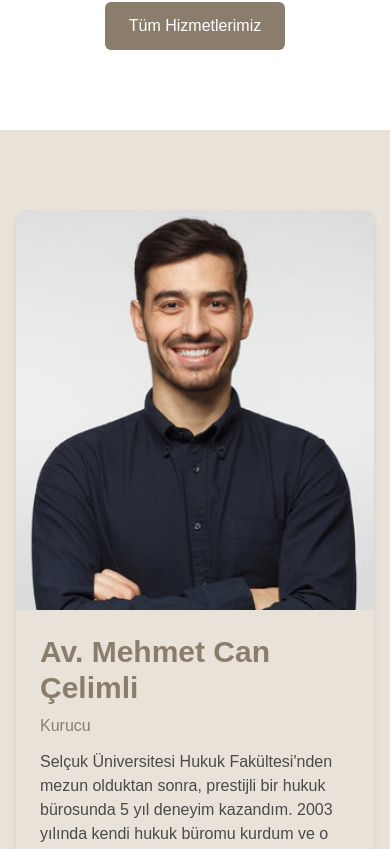
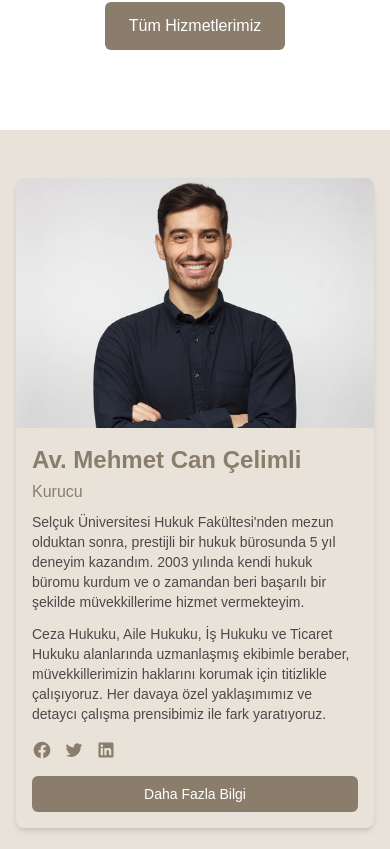
Before and after one commit to alperenavici/website, a Next.js app: page / in a window 390 px wide. Shown: the part 2090-2939 px from the top of the page. Built offline with nearby package versions, Linux system fonts and the light colour scheme; no server answers; the database is empty.

Commit message:
Update links in Home component to point to blog categories and improve layout responsiveness in various sections

```diff
--- a/src/app/blog/layout.tsx
+++ b/src/app/blog/layout.tsx
@@ -1,5 +1,5 @@
 export const metadata = {
-  title: 'Blog | Av. Mehmet Yılmaz Hukuk Bürosu',
+  title: 'Blog | Av. Mehmet Can Çelimi Hukuk Bürosu',
   description: 'Hukuki konularda bilgilendirici yazılar ve güncel hukuki gelişmeler.',
 };
 
--- a/src/app/page.tsx
+++ b/src/app/page.tsx
@@ -81,7 +81,7 @@ export default function Home() {
               <p className="text-[#4A4A4A] mb-4">
                 Ceza davalarında müvekkillerimizin haklarını korumak için titizlikle çalışıyoruz.
               </p>
-              <Link href="/services/ceza-hukuku" className="text-[#8B7D6B] hover:text-[#6B5F4F] font-medium inline-flex items-center">
+              <Link href="/blog?category=ceza-hukuku" className="text-[#8B7D6B] hover:text-[#6B5F4F] font-medium inline-flex items-center">
                 Detaylı Bilgi
                 <svg xmlns="http://www.w3.org/2000/svg" className="h-5 w-5 ml-1" viewBox="0 0 20 20" fill="currentColor">
                   <path fillRule="evenodd" d="M10.293 5.293a1 1 0 011.414 0l4 4a1 1 0 010 1.414l-4 4a1 1 0 01-1.414-1.414L12.586 11H5a1 1 0 110-2h7.586l-2.293-2.293a1 1 0 010-1.414z" clipRule="evenodd" />
@@ -97,7 +97,7 @@ export default function Home() {
               <p className="text-[#4A4A4A] mb-4">
                 Boşanma, velayet, nafaka ve miras gibi aile hukuku konularında danışmanlık sağlıyoruz.
               </p>
-              <Link href="/services/aile-hukuku" className="text-[#8B7D6B] hover:text-[#6B5F4F] font-medium inline-flex items-center">
+              <Link href="/blog?category=aile-hukuku" className="text-[#8B7D6B] hover:text-[#6B5F4F] font-medium inline-flex items-center">
                 Detaylı Bilgi
                 <svg xmlns="http://www.w3.org/2000/svg" className="h-5 w-5 ml-1" viewBox="0 0 20 20" fill="currentColor">
                   <path fillRule="evenodd" d="M10.293 5.293a1 1 0 011.414 0l4 4a1 1 0 010 1.414l-4 4a1 1 0 01-1.414-1.414L12.586 11H5a1 1 0 110-2h7.586l-2.293-2.293a1 1 0 010-1.414z" clipRule="evenodd" />
@@ -113,7 +113,7 @@ export default function Home() {
               <p className="text-[#4A4A4A] mb-4">
                 İşçi ve işveren uyuşmazlıklarında her iki tarafın da haklarını gözeterek çözümler sunuyoruz.
               </p>
-              <Link href="/services/is-hukuku" className="text-[#8B7D6B] hover:text-[#6B5F4F] font-medium inline-flex items-center">
+              <Link href="/blog?category=is-hukuku" className="text-[#8B7D6B] hover:text-[#6B5F4F] font-medium inline-flex items-center">
                 Detaylı Bilgi
                 <svg xmlns="http://www.w3.org/2000/svg" className="h-5 w-5 ml-1" viewBox="0 0 20 20" fill="currentColor">
                   <path fillRule="evenodd" d="M10.293 5.293a1 1 0 011.414 0l4 4a1 1 0 010 1.414l-4 4a1 1 0 01-1.414-1.414L12.586 11H5a1 1 0 110-2h7.586l-2.293-2.293a1 1 0 010-1.414z" clipRule="evenodd" />
@@ -129,7 +129,7 @@ export default function Home() {
               <p className="text-[#4A4A4A] mb-4">
                 Şirket kurulumları, anlaşmazlıklar ve ticari davalar konusunda uzman hizmet veriyoruz.
               </p>
-              <Link href="/services/ticaret-hukuku" className="text-[#8B7D6B] hover:text-[#6B5F4F] font-medium inline-flex items-center">
+              <Link href="/blog?category=ticaret-hukuku" className="text-[#8B7D6B] hover:text-[#6B5F4F] font-medium inline-flex items-center">
                 Detaylı Bilgi
                 <svg xmlns="http://www.w3.org/2000/svg" className="h-5 w-5 ml-1" viewBox="0 0 20 20" fill="currentColor">
                   <path fillRule="evenodd" d="M10.293 5.293a1 1 0 011.414 0l4 4a1 1 0 010 1.414l-4 4a1 1 0 01-1.414-1.414L12.586 11H5a1 1 0 110-2h7.586l-2.293-2.293a1 1 0 010-1.414z" clipRule="evenodd" />
@@ -139,7 +139,7 @@ export default function Home() {
           </div>
 
           <div className="text-center mt-12">
-            <Link href="/services" className="bg-[#8B7D6B] hover:bg-[#6B5F4F] text-white px-6 py-3 rounded-md font-medium transition-colors inline-block">
+            <Link href="/blog" className="bg-[#8B7D6B] hover:bg-[#6B5F4F] text-white px-6 py-3 rounded-md font-medium transition-colors inline-block">
               Tüm Hizmetlerimiz
             </Link>
           </div>
@@ -147,50 +147,52 @@ export default function Home() {
       </section>
 
       {/* About section */}
-      <section className="py-20 bg-[#E8E2D9]">
+      <section className="py-12 sm:py-16 md:py-20 bg-[#E8E2D9]">
         <div className="container mx-auto px-4">
           <div className="max-w-6xl mx-auto">
             <div className="bg-[#E8E2D9] rounded-lg shadow-md overflow-hidden hover:shadow-lg transition-shadow duration-300">
               <div className="flex flex-col md:flex-row">
-                {/* Image container - full width on mobile, half width on desktop */}
-                <div className="relative w-full md:w-1/2 h-[400px]">
+                {/* Image container - responsive height based on screen size */}
+                <div className="relative w-full md:w-1/2 h-[250px] sm:h-[300px] md:h-[400px] md:rounded-l-lg overflow-hidden">
                   <Image
                     src="/images/person.jpg"
                     alt="Avukat Mehmet Can Çelimli"
                     fill
                     style={{ objectFit: 'cover' }}
-                    className="rounded-t-lg md:rounded-l-lg md:rounded-t-none"
+                    className="w-full h-full"
                   />
                 </div>
 
-                {/* Content container */}
-                <div className="w-full md:w-1/2 p-6 md:p-8 flex flex-col justify-center">
-                  <h2 className="text-3xl font-bold mb-2 text-[#8B7D6B]">Av. Mehmet Can Çelimli</h2>
-                  <div className="text-[#8B7D6B] mb-3">Kurucu</div>
-                  <p className="text-[#4A4A4A] mb-4">
+                {/* Content container with improved responsive spacing */}
+                <div className="w-full md:w-1/2 p-4 sm:p-6 md:p-8 flex flex-col justify-center">
+                  <h2 className="text-2xl sm:text-3xl font-bold mb-1 sm:mb-2 text-[#8B7D6B]">Av. Mehmet Can Çelimli</h2>
+                  <div className="text-[#8B7D6B] mb-2 sm:mb-3">Kurucu</div>
+                  <p className="text-sm sm:text-base text-[#4A4A4A] mb-3 sm:mb-4">
                     Selçuk Üniversitesi Hukuk Fakültesi&apos;nden mezun olduktan sonra, prestijli bir hukuk bürosunda 5 yıl deneyim kazandım. 2003 yılında kendi hukuk büromu kurdum ve o zamandan beri başarılı bir şekilde müvekkillerime hizmet vermekteyim.
                   </p>
-                  <p className="text-[#4A4A4A] mb-6">
+                  <p className="text-sm sm:text-base text-[#4A4A4A] mb-4 sm:mb-6">
                     Ceza Hukuku, Aile Hukuku, İş Hukuku ve Ticaret Hukuku alanlarında uzmanlaşmış ekibimle beraber, müvekkillerimizin haklarını korumak için titizlikle çalışıyoruz. Her davaya özel yaklaşımımız ve detaycı çalışma prensibimiz ile fark yaratıyoruz.
                   </p>
-                  <div className="flex justify-start space-x-4 mb-4">
+                  {/* Social media icons with better spacing */}
+                  <div className="flex justify-start space-x-3 sm:space-x-4 mb-4">
                     <a href="#" className="text-[#8B7D6B] hover:text-[#6B5F4F]">
-                      <svg className="w-6 h-6" fill="currentColor" viewBox="0 0 24 24" aria-hidden="true">
+                      <svg className="w-5 h-5 sm:w-6 sm:h-6" fill="currentColor" viewBox="0 0 24 24" aria-hidden="true">
                         <path fillRule="evenodd" d="M22 12c0-5.523-4.477-10-10-10S2 6.477 2 12c0 4.991 3.657 9.128 8.438 9.878v-6.987h-2.54V12h2.54V9.797c0-2.506 1.492-3.89 3.777-3.89 1.094 0 2.238.195 2.238.195v2.46h-1.26c-1.243 0-1.63.771-1.63 1.562V12h2.773l-.443 2.89h-2.33v6.988C18.343 21.128 22 16.991 22 12z" clipRule="evenodd" />
                       </svg>
                     </a>
                     <a href="#" className="text-[#8B7D6B] hover:text-[#6B5F4F]">
-                      <svg className="w-6 h-6" fill="currentColor" viewBox="0 0 24 24" aria-hidden="true">
+                      <svg className="w-5 h-5 sm:w-6 sm:h-6" fill="currentColor" viewBox="0 0 24 24" aria-hidden="true">
                         <path d="M8.29 20.251c7.547 0 11.675-6.253 11.675-11.675 0-.178 0-.355-.012-.53A8.348 8.348 0 0022 5.92a8.19 8.19 0 01-2.357.646 4.118 4.118 0 001.804-2.27 8.224 8.224 0 01-2.605.996 4.107 4.107 0 00-6.993 3.743 11.65 11.65 0 01-8.457-4.287 4.106 4.106 0 001.27 5.477A4.072 4.072 0 012.8 9.713v.052a4.105 4.105 0 003.292 4.022 4.095 4.095 0 01-1.853.07 4.108 4.108 0 003.834 2.85A8.233 8.233 0 012 18.407a11.616 11.616 0 006.29 1.84" />
                       </svg>
                     </a>
                     <a href="#" className="text-[#8B7D6B] hover:text-[#6B5F4F]">
-                      <svg className="w-6 h-6" fill="currentColor" viewBox="0 0 24 24" aria-hidden="true">
+                      <svg className="w-5 h-5 sm:w-6 sm:h-6" fill="currentColor" viewBox="0 0 24 24" aria-hidden="true">
                         <path fillRule="evenodd" d="M19.7 3H4.3A1.3 1.3 0 003 4.3v15.4A1.3 1.3 0 004.3 21h15.4a1.3 1.3 0 001.3-1.3V4.3A1.3 1.3 0 0019.7 3zM8.339 18.338H5.667v-8.59h2.672v8.59zM7.004 8.574a1.548 1.548 0 11-.002-3.096 1.548 1.548 0 01.002 3.096zm11.335 9.764H15.67v-4.177c0-.996-.017-2.278-1.387-2.278-1.389 0-1.601 1.086-1.601 2.206v4.249h-2.667v-8.59h2.559v1.174h.037c.356-.675 1.227-1.387 2.526-1.387 2.703 0 3.203 1.779 3.203 4.092v4.711z" clipRule="evenodd" />
                       </svg>
                     </a>
                   </div>
-                  <Link href="/about" className="bg-[#8B7D6B] hover:bg-[#6B5F4F] text-white px-6 py-3 rounded-md font-medium transition-colors inline-block text-center md:text-left w-full md:w-auto">
+                  {/* Improved responsive button */}
+                  <Link href="/about" className="bg-[#8B7D6B] hover:bg-[#6B5F4F] text-white px-4 sm:px-6 py-2 sm:py-3 rounded-md font-medium transition-colors inline-block text-center md:text-left w-full md:w-auto text-sm sm:text-base">
                     Daha Fazla Bilgi
                   </Link>
                 </div>
```
Also changed, not shown: src/app/blog/page-client.tsx (+8 -6 lines).
